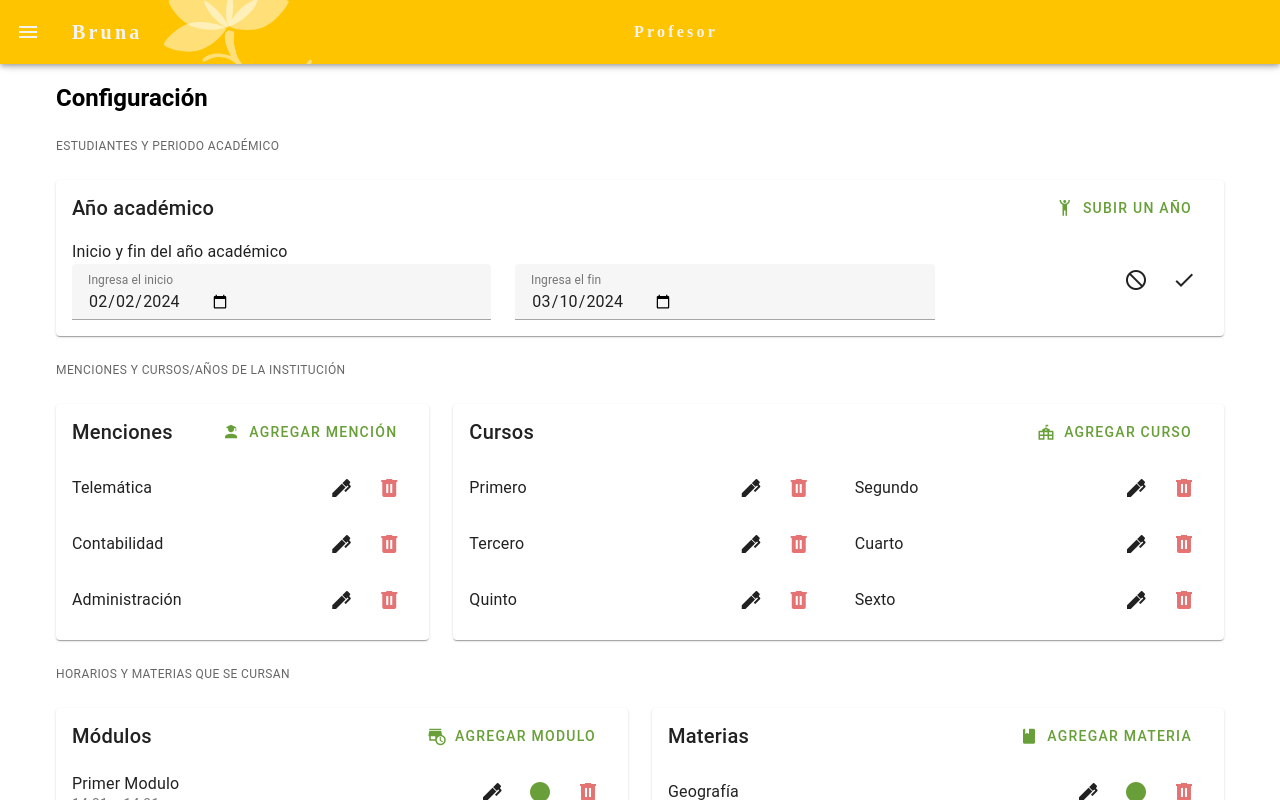
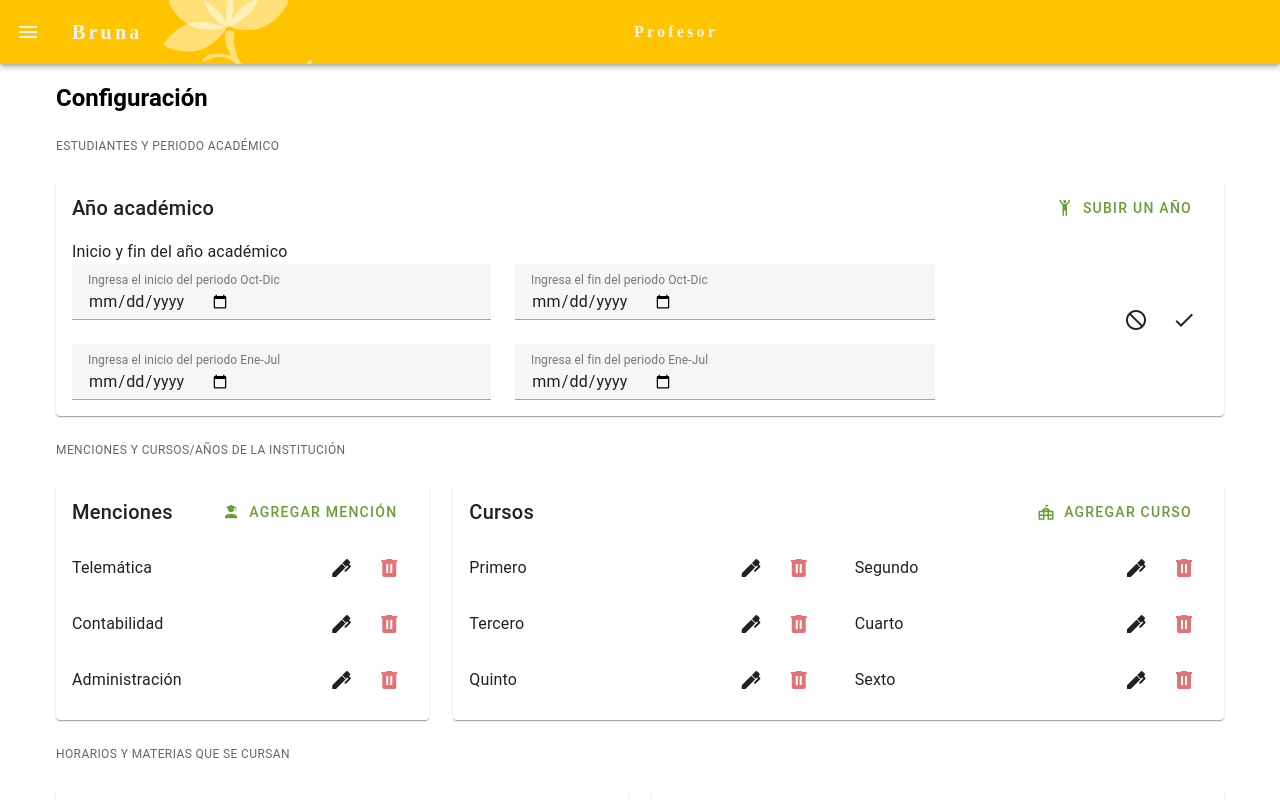
Before and after one commit to Bruna-team/Brunapp, a Vue app: page /configuracion in a window 1280 px wide. Both pictures are taken after a click on the button 1184 px from the left and 264 px from the top of the page. Shown: the top 800 px of the page. Built offline with nearby package versions, Linux system fonts and the light colour scheme; no server answers; a web font is replaced by a local one.

Commit message:
agregada funcionalidad a guardar año escolar

```diff
--- a/src/views/VistaConfiguracion.vue
+++ b/src/views/VistaConfiguracion.vue
@@ -1,8 +1,11 @@
 <script setup lang="ts">
-import { ref } from 'vue'
+import { ref, onMounted } from 'vue'
 import { formatoFechaYHora } from '../funciones/funciones';
+import AlertaMensaje from '../components/AlertaMensaje.vue';
+import { brunaApi } from '../funciones/api.ts';
 
-const periodo = ref({start: '2024-02-02', end: '2024-03-10', edit: false})
+const alertaMsj = ref<string>('')
+const periodo = ref({startF: '', endF: '', startS: '', endS: '', edit: false})
 const modulos = ref<{
   id_mod: number;
   name_mod: string;
@@ -37,6 +40,9 @@ const modulos = ref<{
     active: true,
   }
 ])
+onMounted(() => {
+	cargaInicial();
+});
 const materias = ref([
   {
     id_mat: 1,
@@ -82,6 +88,21 @@ const cursos = ref([
   {id: 5, nom: 'Quinto', edit: false},
   {id: 6, nom: 'Sexto', edit: false},
 ])
+function cargaInicial() {
+  brunaApi({ s: 'informacion' }, '')
+  .then((res:any) => {
+    if (res.data) {
+      periodo.value.startF = res.data[0].ano_oct_inf
+      periodo.value.endF = res.data[0].ano_dic_inf
+      periodo.value.startS = res.data[0].ano_ene_inf
+      periodo.value.endS = res.data[0].ano_jul_inf
+    } else {
+      alertaMsj.value = "Hubo un error: " + res.data.e
+    }
+  }).catch(() => {
+    alertaMsj.value = "Hubo un error consultando los datos"
+  })
+}
 function AgregarMaterias() {
   materias.value.push({
     id_mat: materias.value.length+1,
@@ -115,9 +136,24 @@ function AgregarCurso() {
     edit: true,
   })
 }
+function guardaPeriodo() {
+  brunaApi({ s: 'informacionGuardar' }, 'oct=' + periodo.value.startF + '&dic=' + periodo.value.endF + '&ene='
+  + periodo.value.startS + '&jul=' + periodo.value.endS)
+  .then((res:any) => {
+    if (res.data.r) {
+      alertaMsj.value = res.data.e
+      periodo.value.edit = false
+    } else {
+      alertaMsj.value = "Hubo un error: " + res.data.e
+    }
+  }).catch(() => {
+    alertaMsj.value = "Hubo un error guardando los datos"
+  })
+}
 </script>
 <template>
   <v-container>
+    <AlertaMensaje :mensaje="alertaMsj" @limpiarMsj="alertaMsj = ''" />
     <h2 class="flex-fill">Configuración</h2>
     <v-sheet color="transparent" class="d-flex flex-wrap align-start">
       <v-row class="mt-2">
@@ -139,28 +175,47 @@ function AgregarCurso() {
                 <v-row>
                   <v-col cols="12" sm="5">
                     <v-text-field
-                      label="Ingresa el inicio"
+                      label="Ingresa el inicio del periodo Oct-Dic"
                       type="date"
-                      v-model="periodo.start"
+                      v-model="periodo.startF"
                       hide-details="auto"
                     />
                   </v-col>
                   <v-col cols="12" sm="5">
                     <v-text-field
-                      label="Ingresa el fin"
+                      label="Ingresa el fin del periodo Oct-Dic"
                       type="date"
-                      v-model="periodo.end"
+                      v-model="periodo.endF"
+                      hide-details="auto"
+                    />
+                  </v-col>
+                </v-row>
+                <v-row>
+                  <v-col cols="12" sm="5">
+                    <v-text-field
+                      label="Ingresa el inicio del periodo Ene-Jul"
+                      type="date"
+                      v-model="periodo.startS"
+                      hide-details="auto"
+                    />
+                  </v-col>
+                  <v-col cols="12" sm="5">
+                    <v-text-field
+                      label="Ingresa el fin del periodo Ene-Jul"
+                      type="date"
+                      v-model="periodo.endS"
                       hide-details="auto"
                     />
                   </v-col>
                 </v-row>
               </template>
               <template v-else>
-                <v-list-item-title class="text-capitalize">{{ periodo.start }} - {{ periodo.end }}</v-list-item-title>
+                <v-list-item-title class="text-capitalize">{{ periodo.startF }} - {{ periodo.endF }}</v-list-item-title>
+                <v-list-item-title class="text-capitalize">{{ periodo.startS }} - {{ periodo.endS }}</v-list-item-title>
               </template>
               <template #append>
                 <v-btn flat :icon="periodo.edit ? 'mdi-cancel' : 'mdi-pen'" @click="periodo.edit = !periodo.edit" />
-                <v-btn v-if="periodo.edit" flat icon="mdi-check" @click="periodo.edit = !periodo.edit" />
+                <v-btn v-if="periodo.edit" flat icon="mdi-check" @click="guardaPeriodo" />
               </template>
             </v-list-item>
           </v-card>
```
